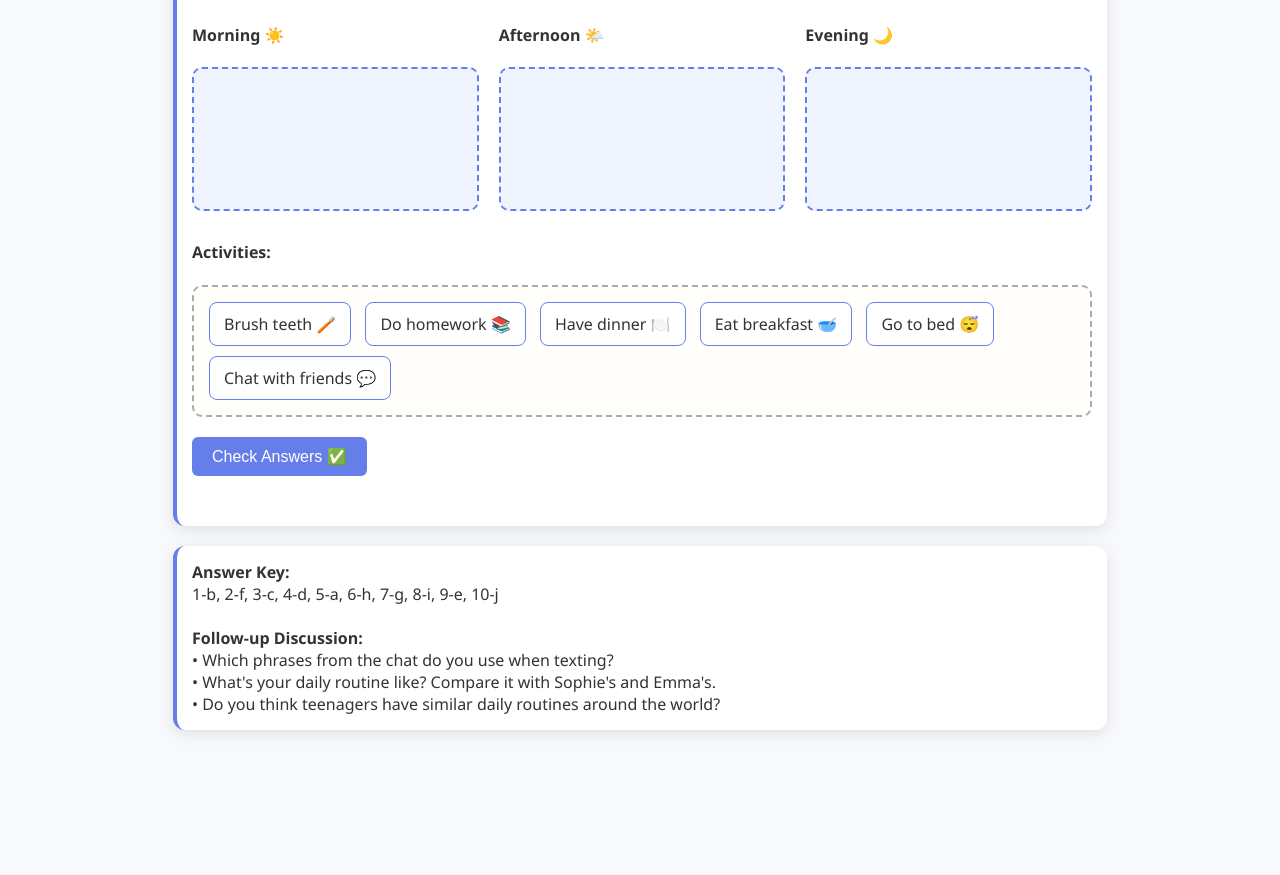
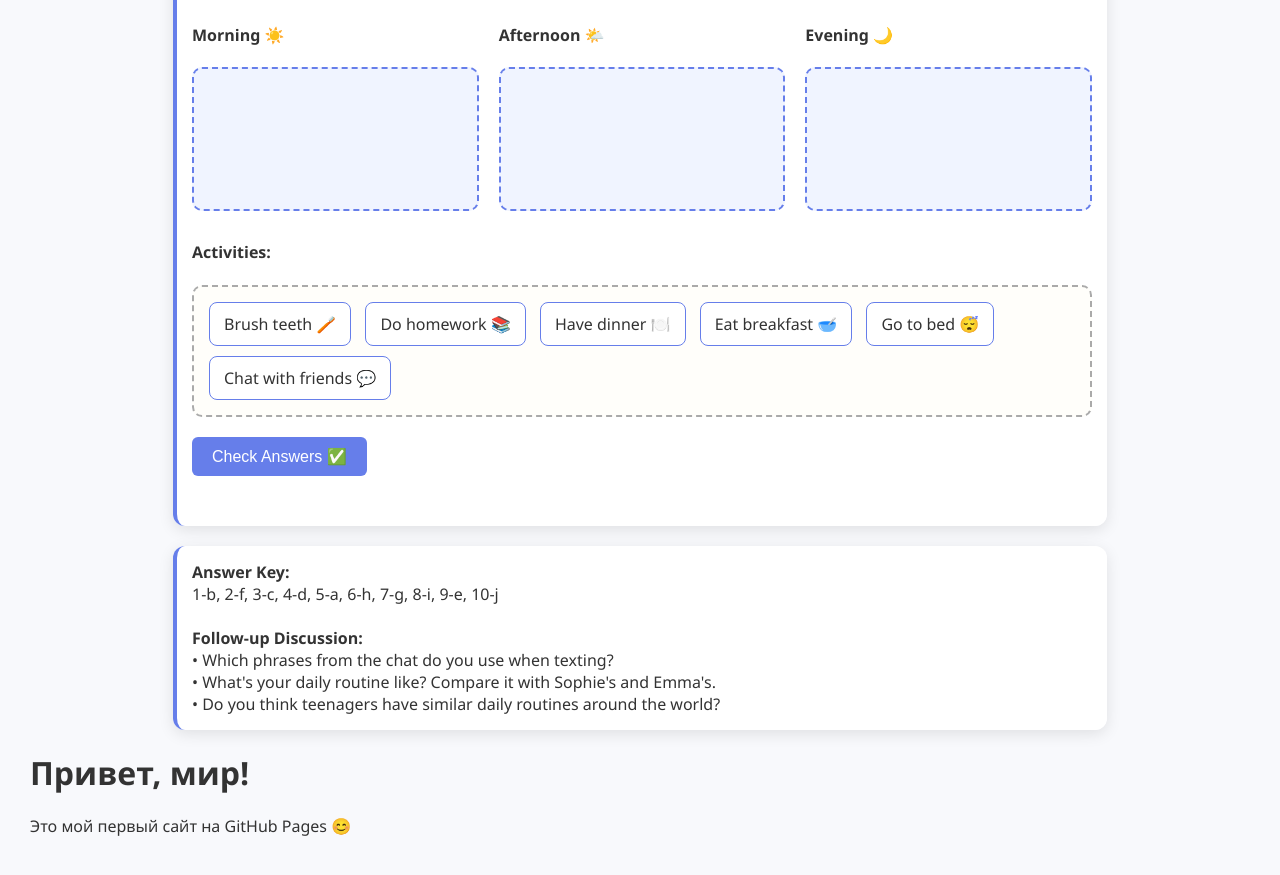
Before and after one commit to Kutks/my-website, a plain HTML site: page index.html in a window 1280 px wide. Shown: the part 3855-4730 px from the top of the page. Before the commit the page ends 4615 px from the top, so only its background shows below. Drawn offline with Linux system fonts and the light colour scheme.

Commit message:
Update index.html

```diff
--- a/index.html
+++ b/index.html
@@ -707,3 +707,13 @@
 </body>
 </html>
 <!-- update -->
+<!DOCTYPE html>
+<html>
+<head>
+  <title>My Site</title>
+</head>
+<body>
+  <h1>Привет, мир!</h1>
+  <p>Это мой первый сайт на GitHub Pages 😊</p>
+</body>
+</html>
```
